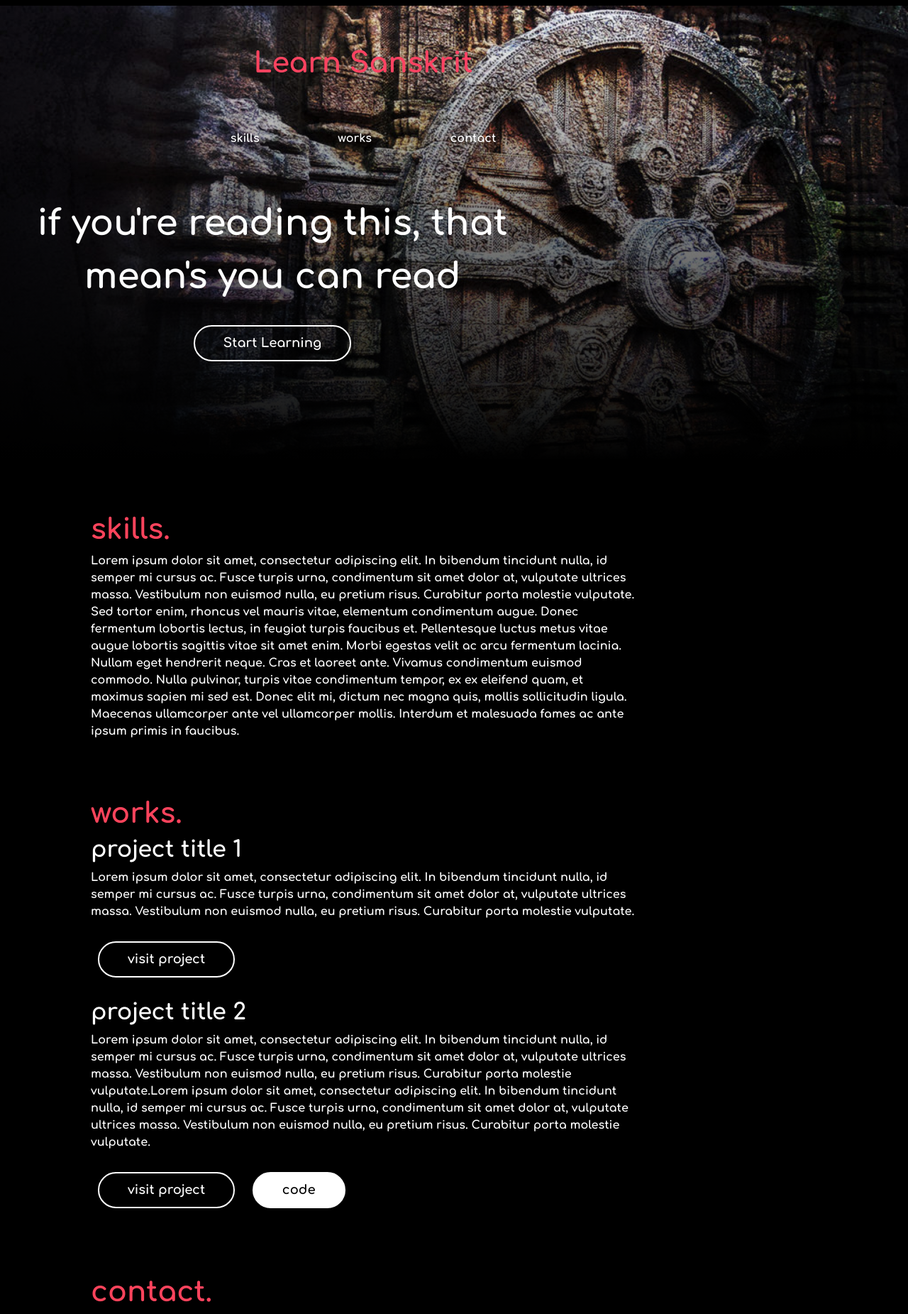
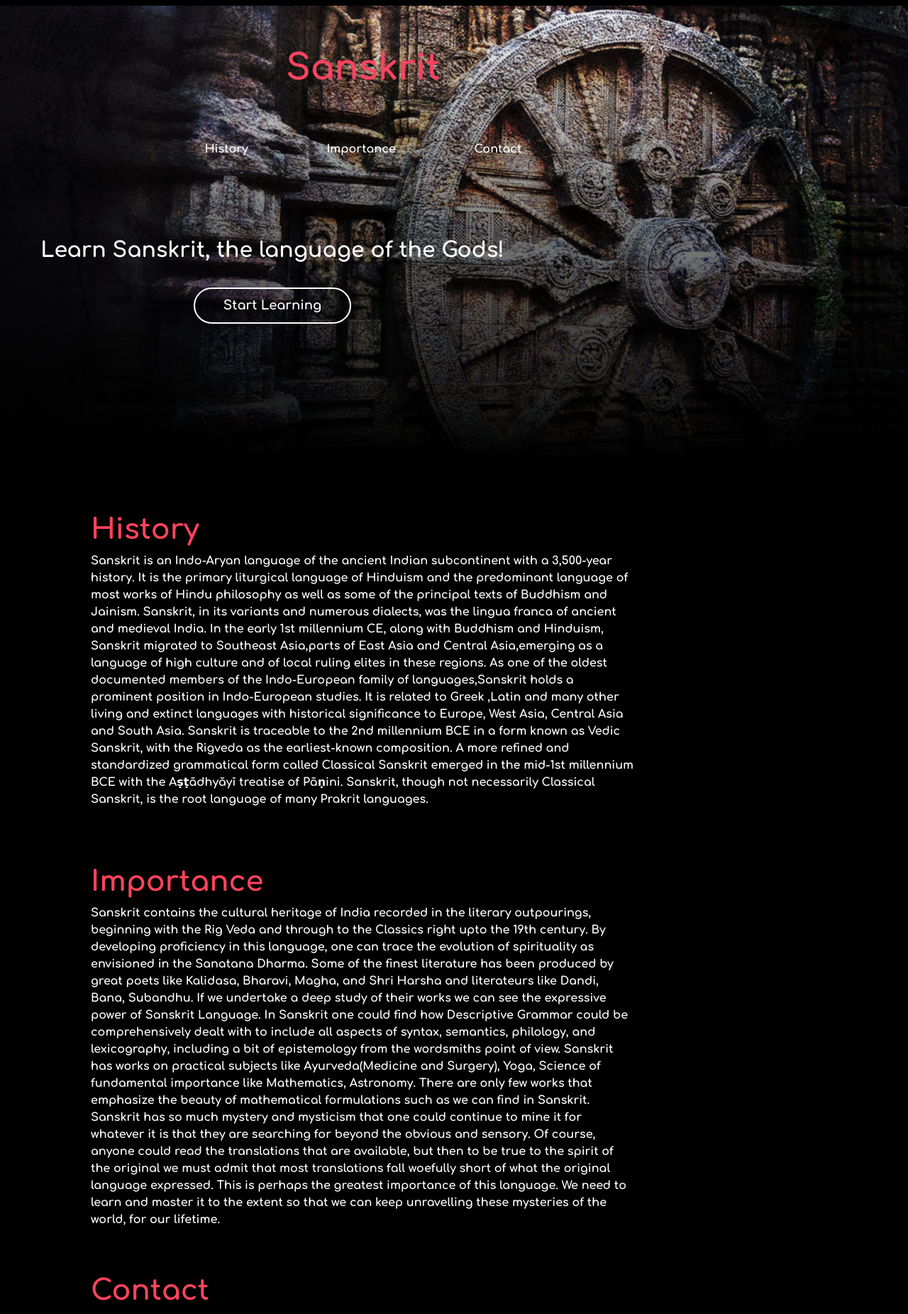
Before and after one commit to SuharshaHarish/learn-sanskrit-new, a Django app: page /learn-sanskrit/home/ in a window 1280 px wide. Shown: the top 1851 px of the page at 71% size. Run offline with Django 3.2, Linux system fonts and the light colour scheme; some libraries are stand-ins or nearby versions.

Commit message:
Added sounds and changed home

```diff
--- a/learn_sanskrit/middleware.py
+++ b/learn_sanskrit/middleware.py
@@ -33,6 +33,7 @@ class LoginRequiredMiddleware:
             return None
 
         elif request.user.is_authenticated or url_is_exempt:
+
             return None
 
         else:
@@ -56,6 +57,7 @@ class LessonsMiddleware:
 
     def process_view(self, request, view_func, view_args, view_kwargs):
         assert hasattr(request, 'user')
+        path = request.path_info.lstrip('/')
 
         if (view_func.__name__) == "lesson":
 
--- a/sanskrit/admin.py
+++ b/sanskrit/admin.py
@@ -1,7 +1,8 @@
 from django.contrib import admin
-from .models import SanskritLessons,SanskritQuestions,SanskritAnswers,UserProfile
+from .models import SanskritLessons,SanskritQuestions,SanskritAnswers,UserProfile,Audio
 
 admin.site.register(SanskritLessons)
 admin.site.register(SanskritQuestions)
 admin.site.register(SanskritAnswers)
 admin.site.register(UserProfile)
+admin.site.register(Audio)
--- a/sanskrit/models.py
+++ b/sanskrit/models.py
@@ -47,6 +47,10 @@ class SanskritAnswers(models.Model):
     def __str__(self):
         return self.ans_choice
 
+class Audio(models.Model):
+
+    file = models.FileField(upload_to='audio/')
+
 # class SanskritJumpAnswers(models.Model):
 #     key_answer = models.ForeignKey(SanskritQuestions,on_delete=models.CASCADE)
 #     ans_ = models.CharField(max_length=50,null=False)
--- a/sanskrit/static/css/home.css
+++ b/sanskrit/static/css/home.css
@@ -1,10 +1,11 @@
-body,html {
-    padding:0px;
-    margin:0px;
-    font-family: 'Comfortaa', cursive;
-    font-weight:bold;
-    color:#fff;
-    background:rgb(0, 0, 0);
+body,
+html {
+  padding: 0px;
+  margin: 0px;
+  font-family: "Comfortaa", cursive;
+  font-weight: bold;
+  color: #fff;
+  background: rgb(0, 0, 0);
   scroll-behavior: smooth;
 }
 #loading {
@@ -20,266 +21,271 @@ body,html {
 }
 #spinner {
   animation: rotate 0.56s infinite linear;
-    width:60px;
-    height:60px;
-    border:6px solid #fff;
-    border-bottom:6px solid #000;
-    border-radius:50%;
-    margin:0;
+  width: 60px;
+  height: 60px;
+  border: 6px solid #fff;
+  border-bottom: 6px solid #000;
+  border-radius: 50%;
+  margin: 0;
 }
 @keyframes rotate {
-    0% {transform: rotate(0deg);}
-    100% {transform: rotate(360deg);}
+  0% {
+    transform: rotate(0deg);
+  }
+  100% {
+    transform: rotate(360deg);
+  }
 }
 #header {
-    width:80%;
-    padding:4% 10%;
-    text-align:center;
-    position:absolute;
-    transition:0.6s ease-in-out;
+  width: 80%;
+  padding: 4% 10%;
+  text-align: center;
+  position: absolute;
+  transition: 0.6s ease-in-out;
 }
 #header div {
-    display:block;
+  display: block;
 }
 #title {
-    font-size:40px;
-    background-image: linear-gradient(to left, #FF416C 0%, #FF4B2B 100%);
-    -webkit-background-clip:text;
-    background-clip:text;
+  font-size: 50px;
+  background-image: linear-gradient(to left, #ff416c 0%, #ff4b2b 100%);
+  -webkit-background-clip: text;
+  background-clip: text;
   -webkit-text-fill-color: transparent;
-    background-size:500% 500% !important;
+  background-size: 500% 500% !important;
   -webkit-animation: Gradient 20s ease infinite;
   -moz-animation: Gradient 20s ease infinite;
   -o-animation: Gradient 20s ease infinite;
   animation: Gradient 20s ease infinite;
-    font-family: 'Comfortaa', cursive;
+  font-family: "Comfortaa", cursive;
 }
 #links {
-    margin:40px 0px;
-    transition:0.6s ease-in-out;
-    color:#fff;
+  margin: 40px 0px;
+  transition: 0.6s ease-in-out;
+  color: #fff;
 }
 #links a {
-    margin:0px 30px;
-    color:inherit;
-    text-decoration:none;
-    transition:0.4s ease-in-out;
-    padding:5px 8px;
-    border-bottom:2px solid transparent;
+  margin: 0px 30px;
+  color: inherit;
+  text-decoration: none;
+  transition: 0.4s ease-in-out;
+  padding: 5px 8px;
+  border-bottom: 2px solid transparent;
 }
 #links a:hover {
-    border-bottom:2px solid #fff;
+  border-bottom: 2px solid #fff;
 }
 #middle {
-    width:100%;
-    height:80vh;
-    background:linear-gradient(0deg,rgba(0,0,0,1),rgba(0,0,0,0)), url("SansBg.jpg") center center fixed;
-    background-size:100% auto;
-    background-repeat:no-repeat;
-    color:white;
-    display:flex;
-    justify-content:center;
-    flex-direction:column;
-    transition:1s ease-in-out;
-    padding-top:20vh;
+  width: 100%;
+  height: 80vh;
+  background: linear-gradient(0deg, rgba(0, 0, 0, 1), rgba(0, 0, 0, 0)),
+    url("SansBg.jpg") center center fixed;
+  background-size: 100% auto;
+  background-repeat: no-repeat;
+  color: white;
+  display: flex;
+  justify-content: center;
+  flex-direction: column;
+  transition: 1s ease-in-out;
+  padding-top: 20vh;
 }
 #tagline {
-    font-size:50px;
-    width:60%;
+  font-size: 30px;
+  width: 60%;
 }
 #portfolio {
-    width:80%;
-    padding:2% 10%;
+  width: 80%;
+  padding: 2% 10%;
 }
 #portfolio div h1 {
-    font-size:40px;
-    background-image: linear-gradient(to left, #FF416C 0%, #FF4B2B 100%);
-    -webkit-background-clip:text;
-    background-clip:text;
+  font-size: 40px;
+  background-image: linear-gradient(to left, #ff416c 0%, #ff4b2b 100%);
+  -webkit-background-clip: text;
+  background-clip: text;
   -webkit-text-fill-color: transparent;
-    background-size:500% 500% !important;
+  background-size: 500% 500% !important;
   -webkit-animation: Gradient 20s ease infinite;
   -moz-animation: Gradient 20s ease infinite;
   -o-animation: Gradient 20s ease infinite;
   animation: Gradient 20s ease infinite;
-    font-family: 'Comfortaa', cursive;
+  font-family: "Comfortaa", cursive;
 }
-#skills {
-    margin:4vh 0px !important;
-    padding:2vh 0px !important;
+#history {
+  margin: 4vh 0px !important;
+  padding: 2vh 0px !important;
 }
-#work {
-    margin:4vh 0px !important;
-    padding:2vh 0px !important;
+#importance {
+  margin: 4vh 0px !important;
+  padding: 2vh 0px !important;
 }
 #contact {
-    margin:4vh 0px !important;
-    padding:2vh 0px !important;
+  margin: 4vh 0px !important;
+  padding: 2vh 0px !important;
 }
 #contact form {
-    width:100%;
+  width: 100%;
 }
 #contact form input {
-    width:46%;
-    margin:20px 1%;
-    background:transparent;
-    border:0px;
-    border-bottom:2px solid rgba(255,255,255,0.5);
-    padding:8px 10px;
-    font-family: 'Comfortaa', cursive;
-    font-size:18px;
-    transition:0.4s ease-in-out;
-    color:#fff;
+  width: 46%;
+  margin: 20px 1%;
+  background: transparent;
+  border: 0px;
+  border-bottom: 2px solid rgba(255, 255, 255, 0.5);
+  padding: 8px 10px;
+  font-family: "Comfortaa", cursive;
+  font-size: 18px;
+  transition: 0.4s ease-in-out;
+  color: #fff;
 }
 #contact form textarea {
-    width:96%;
-    margin:20px 1%;
-    padding:8px 10px;
-    border:0px;
-    border-bottom:2px solid rgba(255,255,255,0.5);
-    padding:8px 10px;
-    font-family: 'Comfortaa', cursive;
-    font-size:18px;
-    background:transparent;
-    resize:none;
-    transition:0.4s ease-in-out;
-    color:#fff;
+  width: 96%;
+  margin: 20px 1%;
+  padding: 8px 10px;
+  border: 0px;
+  border-bottom: 2px solid rgba(255, 255, 255, 0.5);
+  padding: 8px 10px;
+  font-family: "Comfortaa", cursive;
+  font-size: 18px;
+  background: transparent;
+  resize: none;
+  transition: 0.4s ease-in-out;
+  color: #fff;
 }
 #contact form input:focus {
-    outline:none;
-    border-bottom:2px solid rgba(255,255,255,1);
+  outline: none;
+  border-bottom: 2px solid rgba(255, 255, 255, 1);
 }
 #contact form textarea:focus {
-    outline:none;
-    border-bottom:2px solid rgba(255,255,255,1);
+  outline: none;
+  border-bottom: 2px solid rgba(255, 255, 255, 1);
 }
 ::placeholder {
-    color:#fff;
+  color: #fff;
 }
 .btn_one {
-    color:white;
-    padding:10px 40px;
-    border-radius:50px;
-    border:2px solid #fff;
-    font-size:18px;
-    font-family: 'Comfortaa', cursive;
-    font-weight:bold;
-    background:transparent;
-    transition:0.4s ease-in-out;
-    margin:30px 10px;
+  color: white;
+  padding: 10px 40px;
+  border-radius: 50px;
+  border: 2px solid #fff;
+  font-size: 18px;
+  font-family: "Comfortaa", cursive;
+  font-weight: bold;
+  background: transparent;
+  transition: 0.4s ease-in-out;
+  margin: 30px 10px;
 }
 .btn_one:hover {
-    background:white;
-    cursor:pointer;
-    color:#000;
+  background: white;
+  cursor: pointer;
+  color: #000;
 }
 .project div {
-    font-weight:normal;
+  font-weight: normal;
 }
 .btn_two {
-    color:#000;
-    padding:10px 40px;
-    border-radius:50px;
-    border:2px solid #fff;
-    font-size:18px;
-    font-family: 'Comfortaa', cursive;
-    font-weight:bold;
-    background:#fff;
-    transition:0.4s ease-in-out;
-    margin:30px 10px;
+  color: #000;
+  padding: 10px 40px;
+  border-radius: 50px;
+  border: 2px solid #fff;
+  font-size: 18px;
+  font-family: "Comfortaa", cursive;
+  font-weight: bold;
+  background: #fff;
+  transition: 0.4s ease-in-out;
+  margin: 30px 10px;
 }
 .btn_two:hover {
-    background:transparent;
-    cursor:pointer;
-    color:#fff;
+  background: transparent;
+  cursor: pointer;
+  color: #fff;
 }
 #details {
-    margin:6vh 0px;
+  margin: 6vh 0px;
 }
 .btn_social {
-    font-size:18px;
-    color:#fff;
-    margin:40px 20px;
-    padding:15px 18px;
-    border-radius:50%;
-    background:#000;
-    transition:0.4s ease-in-out;
+  font-size: 18px;
+  color: #fff;
+  margin: 40px 20px;
+  padding: 15px 18px;
+  border-radius: 50%;
+  background: #000;
+  transition: 0.4s ease-in-out;
 }
 .btn_social:hover {
-    color:#000;
-    background:#fff;
-    cursor:pointer;
+  color: #000;
+  background: #fff;
+  cursor: pointer;
 }
-@media (max-width: 900px){
+@media (max-width: 900px) {
   #header {
-        width:94%;
-        padding:15% 3%;
+    width: 94%;
+    padding: 15% 3%;
   }
   #title {
-        font-size:30px;
+    font-size: 30px;
   }
   #links {
-        margin:30px 0px;
+    margin: 30px 0px;
   }
   #links a {
-        margin:0px;
+    margin: 0px;
   }
   #middle {
-        width:100%;
-        border-radius:0px;
-        height:80vh;
-        background-size:cover;
+    width: 100%;
+    border-radius: 0px;
+    height: 80vh;
+    background-size: cover;
   }
   #tagline {
-        width:90%;
-        font-size:30px;
+    width: 90%;
+    font-size: 30px;
   }
   .btn_one {
-        font-size:14px;
-        padding:8px 20px;
+    font-size: 14px;
+    padding: 8px 20px;
   }
   .btn_two {
-        font-size:14px;
-        padding:8px 20px;
+    font-size: 14px;
+    padding: 8px 20px;
   }
   #contact form input {
-        width:92%;
+    width: 92%;
   }
   #contact form textarea {
-        width:92%;
+    width: 92%;
   }
   .btn_social {
-        font-size:14px;
-        margin:10px;
-        padding:10px 11px;
+    font-size: 14px;
+    margin: 10px;
+    padding: 10px 11px;
   }
 }
 #footer {
-    width:100%;
-    padding:10vh 0px;
-    text-align:center;
-    font-weight:bold;
+  width: 100%;
+  padding: 10vh 0px;
+  text-align: center;
+  font-weight: bold;
 }
 #footer a {
-    font-size:18px;
-    background-image: linear-gradient(to left, #FF416C 0%, #FF4B2B 100%);
-    -webkit-background-clip:text;
-    background-clip:text;
+  font-size: 18px;
+  background-image: linear-gradient(to left, #ff416c 0%, #ff4b2b 100%);
+  -webkit-background-clip: text;
+  background-clip: text;
   -webkit-text-fill-color: transparent;
-    background-size:500% 500% !important;
+  background-size: 500% 500% !important;
   -webkit-animation: Gradient 20s ease infinite;
   -moz-animation: Gradient 20s ease infinite;
   -o-animation: Gradient 20s ease infinite;
   animation: Gradient 20s ease infinite;
-    font-family: 'Comfortaa', cursive;
-    text-decoration:none;
+  font-family: "Comfortaa", cursive;
+  text-decoration: none;
 }
 button:focus {
-    outline:none;
+  outline: none;
 }
 ::-webkit-scrollbar {
-    width:5px;
-    height:5px;
+  width: 5px;
+  height: 5px;
 }
 ::-webkit-scrollbar-track {
   background: #f1f1f1;
@@ -291,17 +297,35 @@ button:focus {
   background: #555;
 }
 @-webkit-keyframes Gradient {
-0% {background-position: 0% 50%}
-50% {background-position: 100% 50%}
-100% {background-position: 0% 50%}
+  0% {
+    background-position: 0% 50%;
+  }
+  50% {
+    background-position: 100% 50%;
+  }
+  100% {
+    background-position: 0% 50%;
+  }
 }
 @-moz-keyframes Gradient {
-0% {background-position: 0% 50%}
-50% {background-position: 100% 50%}
-100% {background-position: 0% 50%}
+  0% {
+    background-position: 0% 50%;
+  }
+  50% {
+    background-position: 100% 50%;
+  }
+  100% {
+    background-position: 0% 50%;
+  }
 }
 @keyframes Gradient {
-0% {background-position: 0% 50%}
-50% {background-position: 100% 50%}
-100% {background-position: 0% 50%}
+  0% {
+    background-position: 0% 50%;
   }
+  50% {
+    background-position: 100% 50%;
+  }
+  100% {
+    background-position: 0% 50%;
+  }
+}
--- a/sanskrit/static/js/home.js
+++ b/sanskrit/static/js/home.js
@@ -1,33 +1,40 @@
-$(document).ready(function(){
-  $("a").on('click', function(event) {
+$(document).ready(function() {
+  $("a").on("click", function(event) {
     if (this.hash !== "") {
       event.preventDefault();
       var hash = this.hash;
-      $('body,html').animate({
+      $("body,html").animate(
+        {
           scrollTop: $(hash).offset().top
-      }, 1200, function(){
+        },
+        400,
+        function() {
           window.location.hash = hash;
-     });
+        }
+      );
     }
   });
 });
 
 var width = $(window).width();
 
-window.onscroll = function(){
-if ((width >= 900)){
-    if(document.body.scrollTop > 80 || document.documentElement.scrollTop > 80) {
-        $("#middle").css("background-size","150% auto");
-    }else{
-        $("#middle").css("background-size","100% auto");
+window.onscroll = function() {
+  if (width >= 900) {
+    if (
+      document.body.scrollTop > 80 ||
+      document.documentElement.scrollTop > 80
+    ) {
+      $("#middle").css("background-size", "150% auto");
+    } else {
+      $("#middle").css("background-size", "100% auto");
     }
   }
 };
 
-setTimeout(function(){
+setTimeout(function() {
   $("#loading").addClass("animated fadeOut");
-    setTimeout(function(){
+  setTimeout(function() {
     $("#loading").removeClass("animated fadeOut");
-      $("#loading").css("display","none");
-    },800);
-},1450);
+    $("#loading").css("display", "none");
+  }, 800);
+}, 500);
--- a/sanskrit/templates/sanskrit/home.html
+++ b/sanskrit/templates/sanskrit/home.html
@@ -1,79 +1,94 @@
-<!-- <!DOCTYPE html>
-<html lang="en">
-<head>
-    <meta charset="UTF-8">
-    <meta name="viewport" content="width=device-width, initial-scale=1.0">
-    <meta http-equiv="X-UA-Compatible" content="ie=edge">
-    <title>yourname.</title>
-    <link rel="stylesheet" href="https://cdnjs.cloudflare.com/ajax/libs/animate.css/3.7.0/animate.min.css">
-    <link href="https://fonts.googleapis.com/css?family=Comfortaa:700" rel="stylesheet">
-    <script src="https://code.jquery.com/jquery-3.3.1.min.js" integrity="sha256-FgpCb/KJQlLNfOu91ta32o/NMZxltwRo8QtmkMRdAu8=" crossorigin="anonymous"></script>
-    <link rel="stylesheet" href="https://use.fontawesome.com/releases/v5.7.1/css/all.css" integrity="sha384-fnmOCqbTlWIlj8LyTjo7mOUStjsKC4pOpQbqyi7RrhN7udi9RwhKkMHpvLbHG9Sr" crossorigin="anonymous">
-    <link rel="stylesheet" href="index.css">
-</head> -->
-{% extends 'sanskrit/base.html' %}
-{% load static %}
-
-
-{%block body%}
-<link rel="stylesheet" href="{% static 'css/home.css' %}">
+{% extends 'sanskrit/base.html' %} {% load static %} {%block body%}
+<link rel="stylesheet" href="{% static 'css/home.css' %}" />
 
 <div id="loading">
   <div id="spinner"></div>
 </div>
-    <div id="header" class="animated slideInDown" style="animation-delay:1.8s;">
-    <div id="title">Learn Sanskrit</div><br>
+<div id="header" class="animated slideInDown" style="animation-delay:0.8s;">
+  <div id="title">Sanskrit</div>
+  <br />
   <div id="links">
-        <a href="#skills">skills</a>
-        <a href="#work" style="margin:0px 60px;">works</a>
-        <a href="#contact">contact</a>
+    <a href="#history">History</a>
+    <a href="#importance" style="margin:0px 60px;">Importance</a>
+    <a href="#contact">Contact</a>
   </div>
 </div>
 
 <center>
   <div id="middle">
-        <div id="tagline" class="animated zoomIn" style="animation-delay:1.8s;">
-            if you're reading this, that mean's you can read<br>
-            <a href="{%url 'sanskrit:lessons'%}"><button class="btn_one">Start Learning</button></a>
+    <div id="tagline" class="animated zoomIn" style="animation-delay:0.8s;">
+      Learn Sanskrit, the language of the Gods!<br />
+      <a href="{% url 'sanskrit:lessons' %}"
+        ><button class="btn_one">Start Learning</button></a
+      >
     </div>
   </div>
 </center>
 
 <div id="portfolio">
-             <div id="skills">
-                 <h1>skills.</h1>
+  <div id="history">
+    <h1>History</h1>
     <div>
       <p>
-                            Lorem ipsum dolor sit amet, consectetur adipiscing elit. In bibendum tincidunt nulla, id semper mi cursus ac. Fusce turpis urna, condimentum sit amet dolor at, vulputate ultrices massa. Vestibulum non euismod nulla, eu pretium risus. Curabitur porta molestie vulputate. Sed tortor enim, rhoncus vel mauris vitae, elementum condimentum augue. Donec fermentum lobortis lectus, in feugiat turpis faucibus et. Pellentesque luctus metus vitae augue lobortis sagittis vitae sit amet enim. Morbi egestas velit ac arcu fermentum lacinia. Nullam eget hendrerit neque. Cras et laoreet ante. Vivamus condimentum euismod commodo. Nulla pulvinar, turpis vitae condimentum tempor, ex ex eleifend quam, et maximus sapien mi sed est. Donec elit mi, dictum nec magna quis, mollis sollicitudin ligula. Maecenas ullamcorper ante vel ullamcorper mollis. Interdum et malesuada fames ac ante ipsum primis in faucibus.
+        Sanskrit is an Indo-Aryan language of the ancient Indian subcontinent
+        with a 3,500-year history. It is the primary liturgical language of
+        Hinduism and the predominant language of most works of Hindu philosophy
+        as well as some of the principal texts of Buddhism and Jainism.
+        Sanskrit, in its variants and numerous dialects, was the lingua franca
+        of ancient and medieval India. In the early 1st millennium CE, along
+        with Buddhism and Hinduism, Sanskrit migrated to Southeast Asia,parts of
+        East Asia and Central Asia,emerging as a language of high culture and of
+        local ruling elites in these regions. As one of the oldest documented
+        members of the Indo-European family of languages,Sanskrit holds a
+        prominent position in Indo-European studies. It is related to Greek
+        ,Latin and many other living and extinct languages with historical
+        significance to Europe, West Asia, Central Asia and South Asia. Sanskrit
+        is traceable to the 2nd millennium BCE in a form known as Vedic
+        Sanskrit, with the Rigveda as the earliest-known composition. A more
+        refined and standardized grammatical form called Classical Sanskrit
+        emerged in the mid-1st millennium BCE with the Aṣṭādhyāyī treatise of
+        Pāṇini. Sanskrit, though not necessarily Classical Sanskrit, is the root
+        language of many Prakrit languages.
       </p>
     </div>
   </div>
 
-              <div id="work">
-                 <h1>works.</h1>
+  <div id="importance">
+    <h1>Importance</h1>
 
     <div class="project">
-                 <h2>project title 1</h2>
-                 <div>Lorem ipsum dolor sit amet, consectetur adipiscing elit. In bibendum tincidunt nulla, id semper mi cursus ac. Fusce turpis urna, condimentum sit amet dolor at, vulputate ultrices massa. Vestibulum non euismod nulla, eu pretium risus. Curabitur porta molestie vulputate.</div>
-                 <button class="btn_one">visit project</button>
+      Sanskrit contains the cultural heritage of India recorded in the literary
+      outpourings, beginning with the Rig Veda and through to the Classics right
+      upto the 19th century. By developing proficiency in this language, one can
+      trace the evolution of spirituality as envisioned in the Sanatana Dharma.
+      Some of the finest literature has been produced by great poets like
+      Kalidasa, Bharavi, Magha, and Shri Harsha and literateurs like Dandi,
+      Bana, Subandhu. If we undertake a deep study of their works we can see the
+      expressive power of Sanskrit Language. In Sanskrit one could find how
+      Descriptive Grammar could be comprehensively dealt with to include all
+      aspects of syntax, semantics, philology, and lexicography, including a bit
+      of epistemology from the wordsmiths point of view. Sanskrit has works on
+      practical subjects like Ayurveda(Medicine and Surgery), Yoga, Science of
+      fundamental importance like Mathematics, Astronomy. There are only few
+      works that emphasize the beauty of mathematical formulations such as we
+      can find in Sanskrit.<br />
+      Sanskrit has so much mystery and mysticism that one could continue to mine
+      it for whatever it is that they are searching for beyond the obvious and
+      sensory. Of course, anyone could read the translations that are available,
+      but then to be true to the spirit of the original we must admit that most
+      translations fall woefully short of what the original language expressed.
+      This is perhaps the greatest importance of this language. We need to learn
+      and master it to the extent so that we can keep unravelling these
+      mysteries of the world, for our lifetime.
     </div>
-
-                <div class="project">
-                 <h2>project title 2</h2>
-                 <div>Lorem ipsum dolor sit amet, consectetur adipiscing elit. In bibendum tincidunt nulla, id semper mi cursus ac. Fusce turpis urna, condimentum sit amet dolor at, vulputate ultrices massa. Vestibulum non euismod nulla, eu pretium risus. Curabitur porta molestie vulputate.Lorem ipsum dolor sit amet, consectetur adipiscing elit. In bibendum tincidunt nulla, id semper mi cursus ac. Fusce turpis urna, condimentum sit amet dolor at, vulputate ultrices massa. Vestibulum non euismod nulla, eu pretium risus. Curabitur porta molestie vulputate.
-                 </div>
-                 <button class="btn_one">visit project</button>
-                 <button class="btn_two">code</button>
-                </div>
-
   </div>
 
   <div id="contact">
-                 <h1>contact.</h1>
+    <h1>Contact</h1>
     <form>
-                     <input type="text" placeholder="name" required>
-                     <input type="email" placeholder="email" required><br>
-                     <textarea placeholder="your message" required rows="5"></textarea><br>
+      <input type="text" placeholder="name" required />
+      <input type="email" placeholder="email" required /><br />
+      <textarea placeholder="your message" required rows="5"></textarea><br />
       <button class="btn_one">send</button>
     </form>
     <div id="details">
@@ -84,8 +99,6 @@
     </div>
   </div>
 </div>
-    <div id="footer">
-        made on earth by a human <br><br> <a href="https://imfunniee.github.io">imfunniee</a>
-    </div>
+<div id="footer"></div>
 <script src="{% static 'js/home.js'%}" type="text/javascript"></script>
 {% endblock %}
--- a/sanskrit/views.py
+++ b/sanskrit/views.py
@@ -22,25 +22,20 @@ def lessons(request):
     serialized_user_profiles = serializers.serialize('json', user_profiles)
     serialized_lesson_list = serializers.serialize('json', lesson_list)
 
-
-
     args={
         'my_lessons' : lesson_list,
         'serialized_user_profiles' : serialized_user_profiles,
         'serialized_lesson_list' : serialized_lesson_list
-
-
     }
-    # print(serialized_user_profiles)
 
     return render(request,'sanskrit/lessons.html',args)
 
 def lesson(request,str_id):
 
     lesson = SanskritLessons.objects.get(lesson_name= str_id)
-
     questions = SanskritQuestions.objects.filter(key_question = lesson)
     q_choices= SanskritAnswers.objects.filter(key_answer= questions[0])
+
     for i in range(len(questions)):
         answer = SanskritAnswers.objects.filter(key_answer= questions[i])
         if answer:
@@ -69,13 +64,11 @@ def lesson_complete(request):
 
     complete = request.GET.get('completed', None)
     lesson_ajax = request.GET.get('lesson_name',None)
-    print(lesson_ajax)
 
     if(complete=="True"):
         username = request.user
         lesson= SanskritLessons.objects.get(lesson_name=lesson_ajax)
         if(UserProfile.objects.filter(user=username,lesson_key=lesson).exists()):
-            print("not created")
             user_lesson = UserProfile.objects.get(user=username,lesson_key=lesson)
 
         else:
@@ -83,6 +76,7 @@ def lesson_complete(request):
         user_lesson.completed=True
         user_lesson.save()
         data={ "completed":"True"}
-        print(str(user_lesson.completed))
 
-    return JsonResponse(data)
+        return JsonResponse(data)
+
+    return redirect(reverse('sanskrit:lessons'))
```
Also changed, not shown: sanskrit/static/js/lesson_validate.js (+8 -0 lines), db.sqlite3, sanskrit/migrations/0011_audio.py (added), static/pics/first.jpeg (deleted), 2 other files. Lines whose indentation alone changed are shown as unchanged.
